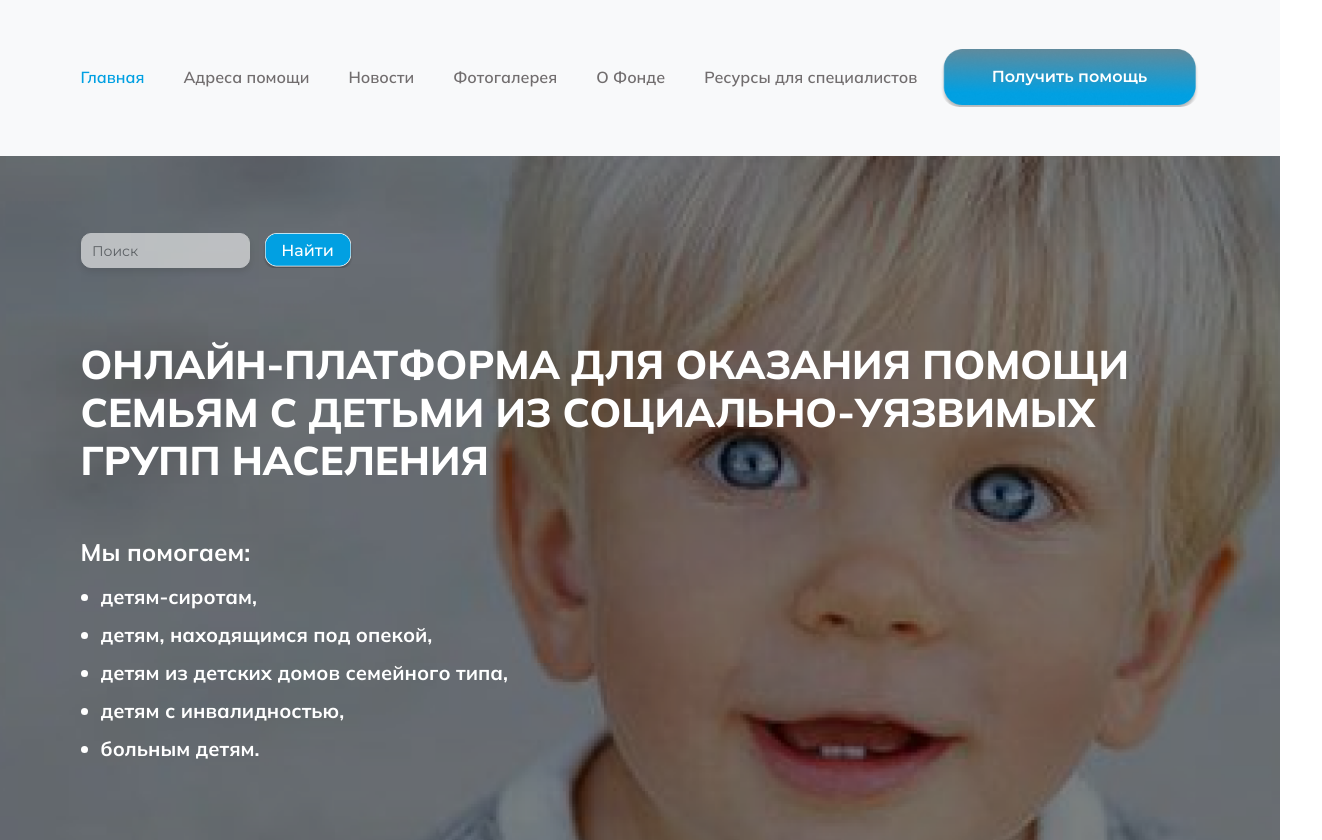
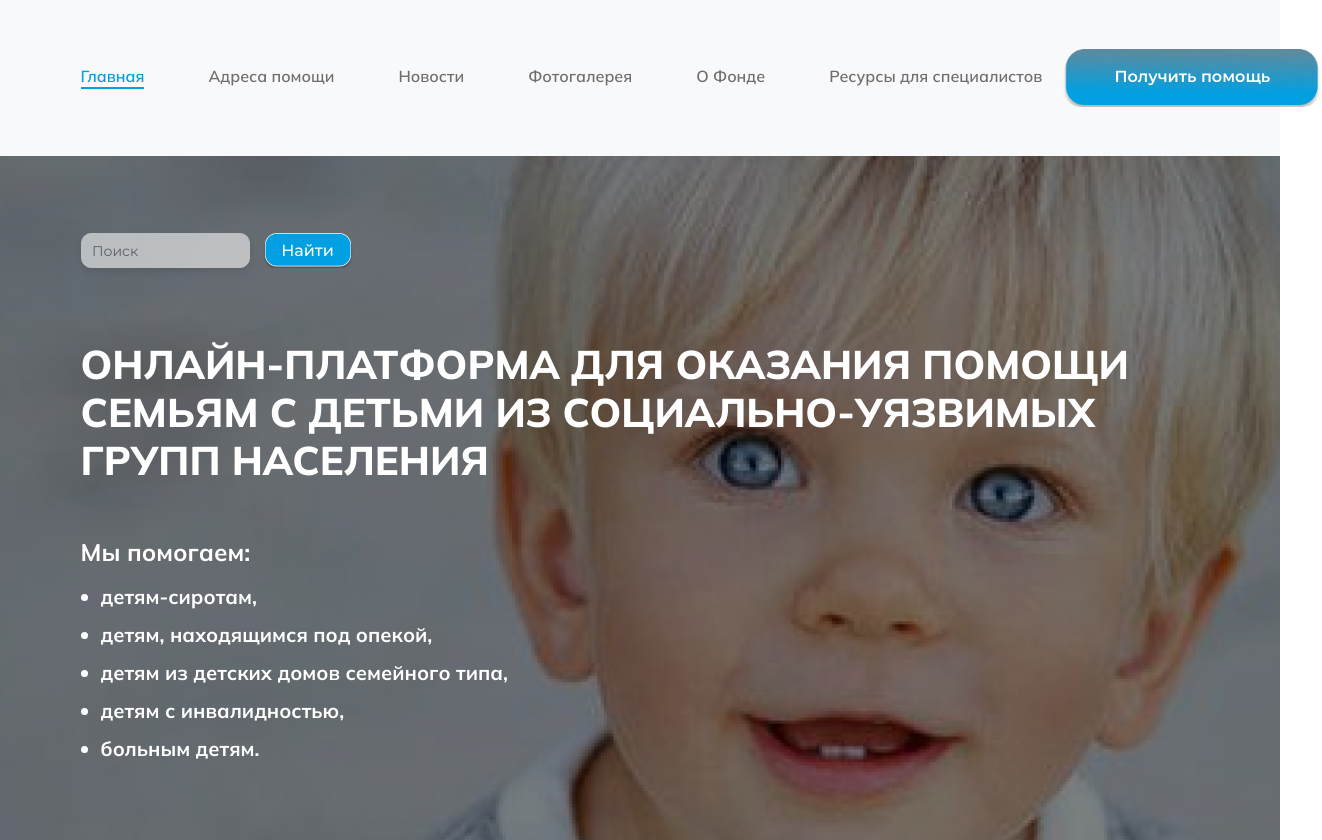
Before and after one commit to AlexVit93/Children_fund_old_version, a plain HTML site: page index.html in a window 1280 px wide. Shown: the top 840 px of the page, 1322 px wide, since content can reach past the window. Drawn offline with nearby package versions, Linux system fonts and the light colour scheme.

Commit message:
feat: add new functionality and buttons without adaptive screen 3

```diff
--- a/css/style.css
+++ b/css/style.css
@@ -29,15 +29,22 @@ html {
   padding: 20px;
   background-color: #f8f9fa;
   min-height: 156px;
+  width: 100%;
 }
 
 .header_menu {
   display: flex;
+  justify-content: space-between;
+  flex: 1;
+}
+
+.container .wrapper {
+  width: 100%;
 }
 
 .header_menu_nav {
   display: flex;
-  gap: 25px;
+  gap: 50px;
 }
 
 .header_menu_link {
@@ -50,11 +57,13 @@ html {
   text-align: center;
   color: #716d6e;
   white-space: nowrap;
+  border-bottom: 2px solid transparent;
 }
 
 .header_menu_link.active {
   text-decoration: none;
   color: #01a0e2;
+  border-bottom: 2px solid #01a0e2;
 }
 .header_menu_link:hover {
   color: #01a0e2;
@@ -64,6 +73,8 @@ html {
 .header_button {
   display: flex;
   align-items: center;
+  justify-content: flex-end;
+  margin-left: 20px;
 }
 .header_button .btn-primary {
   display: inline-block;
```
